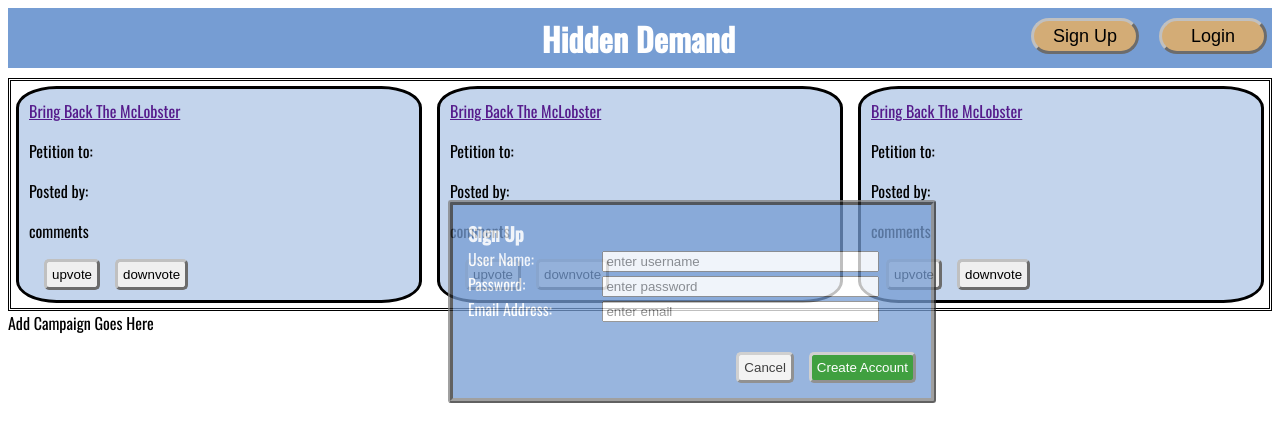
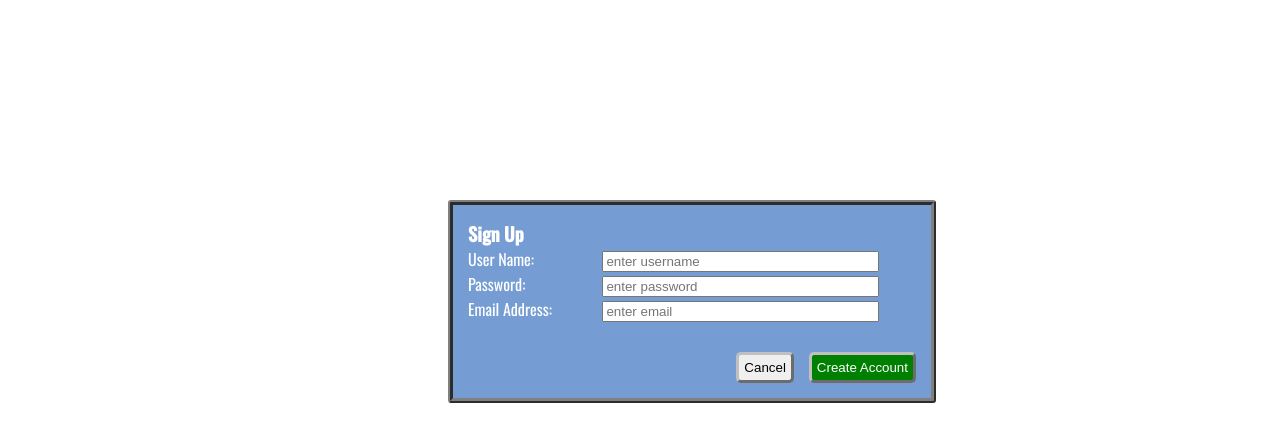
Before and after one commit to Pink-Fairy-Armadillo-NY-32/Hidden-Demand, a React app: page /signup in a window 1280 px wide. Shown: the top 442 px of the page. Built offline with nearby package versions, Linux system fonts and the light colour scheme.

Commit message:
minor styling changes

```diff
--- a/src/client/Components/LoginSignup.jsx
+++ b/src/client/Components/LoginSignup.jsx
@@ -44,8 +44,8 @@ const LoginSignup = props => {
         .then(resp => resp.json())// WHAT IS THE RESPONSE HERE? WE USING COOKIES?
         .then(()=>{console.log(`success!`)})
         .then(() => {
-          history.pushState({loggedIn: true}, "signup success", '../');
-          navigate("../", { state: { loginState: true, userId: 'tbd', history: history.state }, replace: true });
+          //history.pushState({loggedIn: true}, "signup success", '../');
+          navigate("../", { state: { loginState: true, userId: 'tbd'}, replace: true });
         })
         .catch(err=>{console.log(err)})
 
--- a/src/client/styles/styles.scss
+++ b/src/client/styles/styles.scss
@@ -57,8 +57,7 @@ body {
     top: 0;
     width: 100%;
     height: 100vh;
-    background-color: ligthen(($tertiarycolor), 30%);
-    opacity: 75%;
+    background-color: white;
 }
 
 h3 {
```
